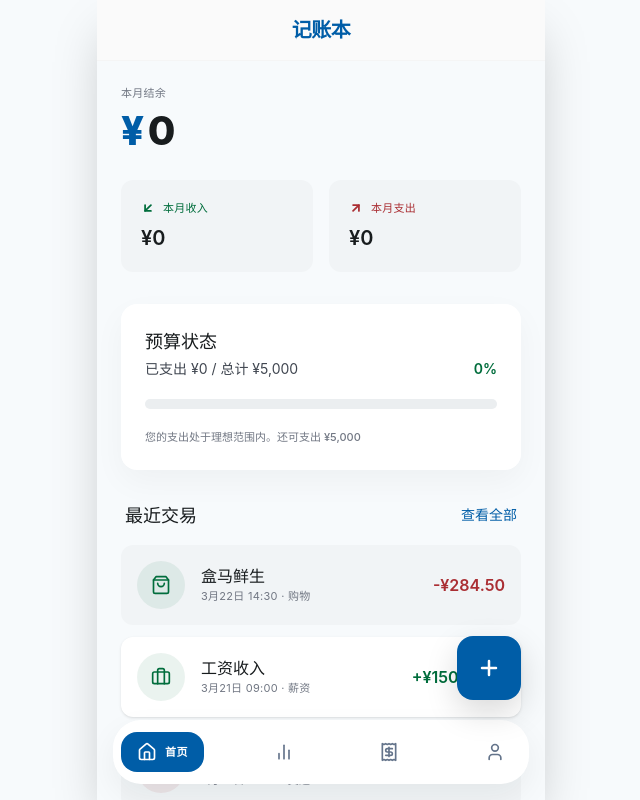
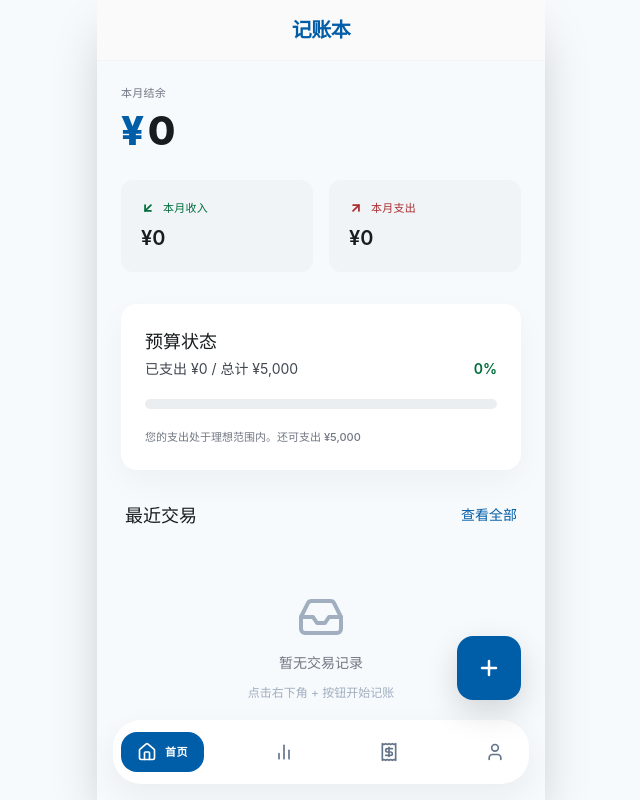
Before and after one commit to jay-guiji/Diary-Entries, a React (Vite) app: page /#/ in a window 1280 px wide. Shown: the whole page, without its empty margins (319-959 px from the left). Built offline with nearby package versions, Linux system fonts and the light colour scheme.

Commit message:
Update store.tsx

```diff
--- a/src/app/store.tsx
+++ b/src/app/store.tsx
@@ -347,82 +347,6 @@ function saveToStorage(transactions: Transaction[], budgetTotal: number) {
   }
 }
 
-// --- Mock 数据（仅首次使用） ---
-const mockTransactions: Transaction[] = [
-  {
-    id: '1',
-    type: 'expense',
-    amount: 284.50,
-    category: 'Shopping',
-    merchant: '盒马鲜生',
-    date: '2026-03-22',
-    time: '14:30',
-  },
-  {
-    id: '2',
-    type: 'income',
-    amount: 15000.00,
-    category: 'Salary',
-    merchant: '工资收入',
-    date: '2026-03-21',
-    time: '09:00',
-  },
-  {
-    id: '3',
-    type: 'expense',
-    amount: 42.00,
-    category: 'Transport',
-    merchant: '滴滴出行',
-    date: '2026-03-20',
-    time: '18:45',
-  },
-  {
-    id: '4',
-    type: 'expense',
-    amount: 45.00,
-    category: 'Dining',
-    merchant: '午餐',
-    date: '2026-03-22',
-    time: '12:30',
-  },
-  {
-    id: '5',
-    type: 'expense',
-    amount: 128.50,
-    category: 'Shopping',
-    merchant: '日用品',
-    date: '2026-03-19',
-    time: '10:15',
-  },
-  {
-    id: '6',
-    type: 'income',
-    amount: 8500.00,
-    category: 'Salary',
-    merchant: '兼职收入',
-    date: '2026-03-15',
-    time: '09:00',
-  },
-  {
-    id: '7',
-    type: 'expense',
-    amount: 320.00,
-    category: 'Transport',
-    merchant: '加油',
-    date: '2026-03-15',
-    time: '18:45',
-  },
-  {
-    id: '8',
-    type: 'expense',
-    amount: 25.00,
-    category: 'Dining',
-    merchant: '咖啡',
-    date: '2026-03-14',
-    time: '08:30',
-  },
-];
-
 // --- 工具函数 ---
 function generateId(): string {
   return Date.now().toString(36) + Math.random().toString(36).substring(2, 9);
@@ -463,7 +387,7 @@ const AppContext = createContext<AppContextType | undefined>(undefined);
 export function AppProvider({ children }: { children: ReactNode }) {
   const [transactions, setTransactions] = useState<Transaction[]>(() => {
     const stored = loadFromStorage();
-    return stored ? stored.transactions : mockTransactions;
+    return stored ? stored.transactions : [];
   });
 
   const [budgetTotal, setBudgetTotal] = useState<number>(() => {
@@ -563,9 +487,28 @@ export function AppProvider({ children }: { children: ReactNode }) {
   }, []);
 
   const clearAllData = useCallback(() => {
-    setTransactions(mockTransactions);
+    setTransactions([]);
     setBudgetTotal(5000);
     localStorage.removeItem(STORAGE_KEY);
+    // 同时清除所有相关的 localStorage 数据
+    localStorage.removeItem(THEME_KEY);
+    localStorage.removeItem(PROFILE_KEY);
+    localStorage.removeItem(TEMPLATES_KEY);
+    localStorage.removeItem(SUBCATEGORIES_KEY);
+    localStorage.removeItem(SUBCATEGORY_ORDER_KEY);
+    localStorage.removeItem(CUSTOM_EMOJIS_KEY);
+    localStorage.removeItem(REMOVED_DEFAULTS_KEY);
+    localStorage.removeItem('bookkeeping_reminders');
+    localStorage.removeItem('bookkeeping_feedbacks');
+    // 重置所有相关 state
+    setThemeState({ colorScheme: 'blue', fontSize: 'medium' });
+    applyThemeToDOM({ colorScheme: 'blue', fontSize: 'medium' });
+    setUserProfileState({ nickname: '我的账本', avatarEmoji: '😊' });
+    setCustomSubcategories({});
+    setSubcategoryOrderState({});
+    setCustomEmojisState({});
+    setRemovedDefaultsState({});
+    setTemplates([]);
   }, []);
 
   const importData = useCallback((data: { transactions: Transaction[]; budgetTotal: number }) => {
```
